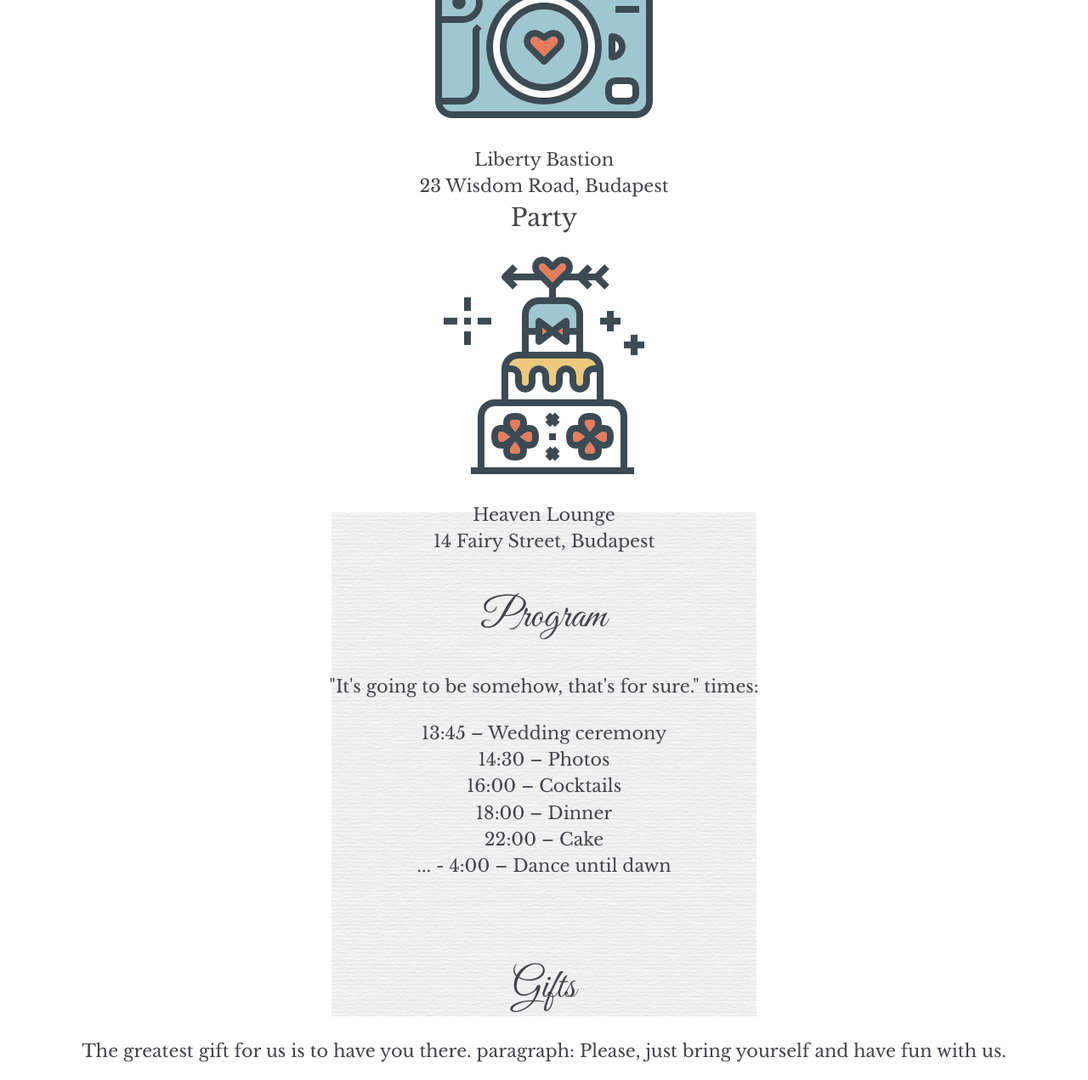
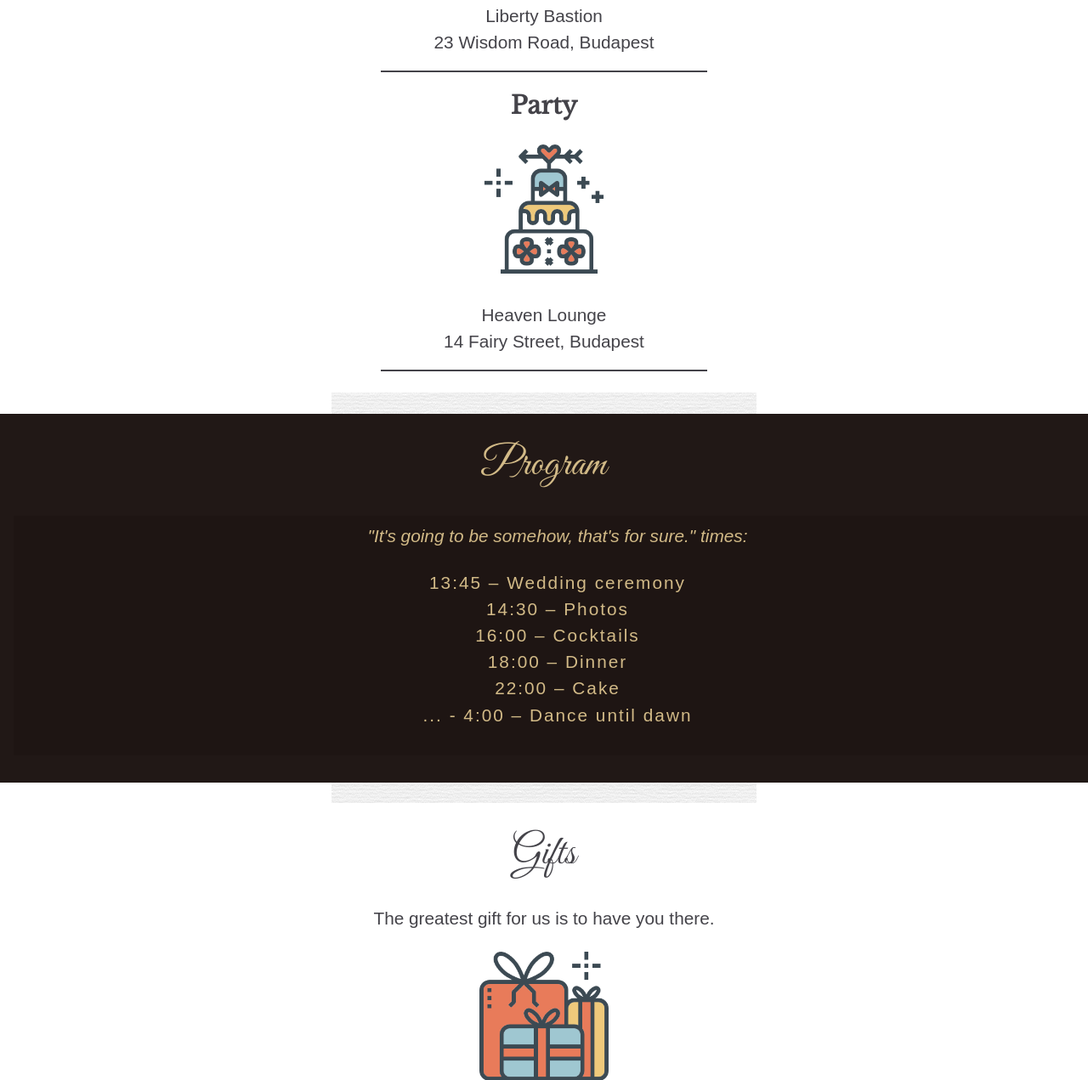
Before and after one commit to Adam102480/Wedding-webpage, a plain HTML site: page index.html in a window 1280 px wide. Shown: the part 1529-2800 px from the top of the page at 85% size. Drawn offline with nearby package versions, Linux system fonts and the light colour scheme; a web font is replaced by a local one.

Commit message:
until gifts

```diff
--- a/index.css
+++ b/index.css
@@ -25,7 +25,7 @@ body {
 .contact {
   width: 95%;
   margin: 1.5rem auto;
-  padding: .4rem 1rem;
+  padding: .5rem 1rem;
   text-align: center;
 }
 
@@ -112,3 +112,73 @@ date {
   vertical-align: middle;
   margin: 1rem;
 }
+
+/* Location STYLES */
+.blurb img {
+  height: 9.5rem;
+}
+
+.blurb h3 {
+  font-weight: 600;
+}
+
+.blurb div {
+  font-family: 'Muli', sans-serif;
+}
+
+.blurb::after {
+  content: "";
+  display: block;
+  height: .12rem;
+  width: 30vw;
+  margin: 1.1rem auto;
+  background-color: #444349;
+}
+
+/* Program STYLES */
+
+.program {
+    background: hsla(10,20%,10%,.99);
+    width: 100vw;
+    font-family: 'Muli', sans-serif;
+    color: #d2ba87;
+    text-align: center;
+    }
+
+.program h2 {
+  font-family: 'Great Vibes', cursive;
+  margin-top: 1rem;
+  text-align: center;
+}
+
+.program p {
+  font-style: italic;
+}
+
+.program ul {
+  letter-spacing: .125rem;
+}
+
+/* Gift STYLES */
+
+.gifts {
+    background: hsla(10,20%,100%,1);
+    width: 100vw;
+    font-family: 'Muli', sans-serif;
+    color: #444349;
+    text-align: center;
+    }
+
+.gifts h2 {
+  font-family: 'Great Vibes', cursive;
+  margin-top: 1rem;
+  text-align: center;
+}
+
+.gifts img {
+  height: 9.5rem;
+    }
+
+.gifts p:last-child {
+  margin-bottom: 0;
+}
--- a/index.html
+++ b/index.html
@@ -24,20 +24,20 @@
         <div class="blurb">
           <h3>Ceremony</h3>
           <img src="assets/ceremony%20location.png" alt="ceremony">
-          <h4>St. Nicholas Church</h4>
-          <h4>2 Trinity Square, Budapest</h4>
+          <div>St. Nicholas Church</div>
+          <div>2 Trinity Square, Budapest</div>
         </div>
         <div class="blurb">
           <h3>Photos</h3>
           <img src="assets/photoshoot%20location.png" alt="photos">
-          <h4>Liberty Bastion</h4>
-          <h4>23 Wisdom Road, Budapest</h4>
+          <div>Liberty Bastion</div>
+          <div>23 Wisdom Road, Budapest</div>
         </div>
         <div class="blurb">
           <h3>Party</h3>
           <img src="assets/party%20location.png" alt="party">
-          <h4>Heaven Lounge</h4>
-          <h4>14 Fairy Street, Budapest</h4>
+          <div>Heaven Lounge</div>
+          <div>14 Fairy Street, Budapest</div>
         </div>
       </section>
       <section class="program">
@@ -57,8 +57,7 @@
       </section>
       <section class="gifts">
         <h2>Gifts</h2>
-        <p>The greatest gift for us is to have you there.
-    paragraph: Please, just bring yourself and have fun with us.</p>
+        <p>The greatest gift for us is to have you there.</p>
         <img src="assets/gifts.png" alt="gifts">
         <p>Please, just bring yourself and have fun with us.</p>
       </section>
```
